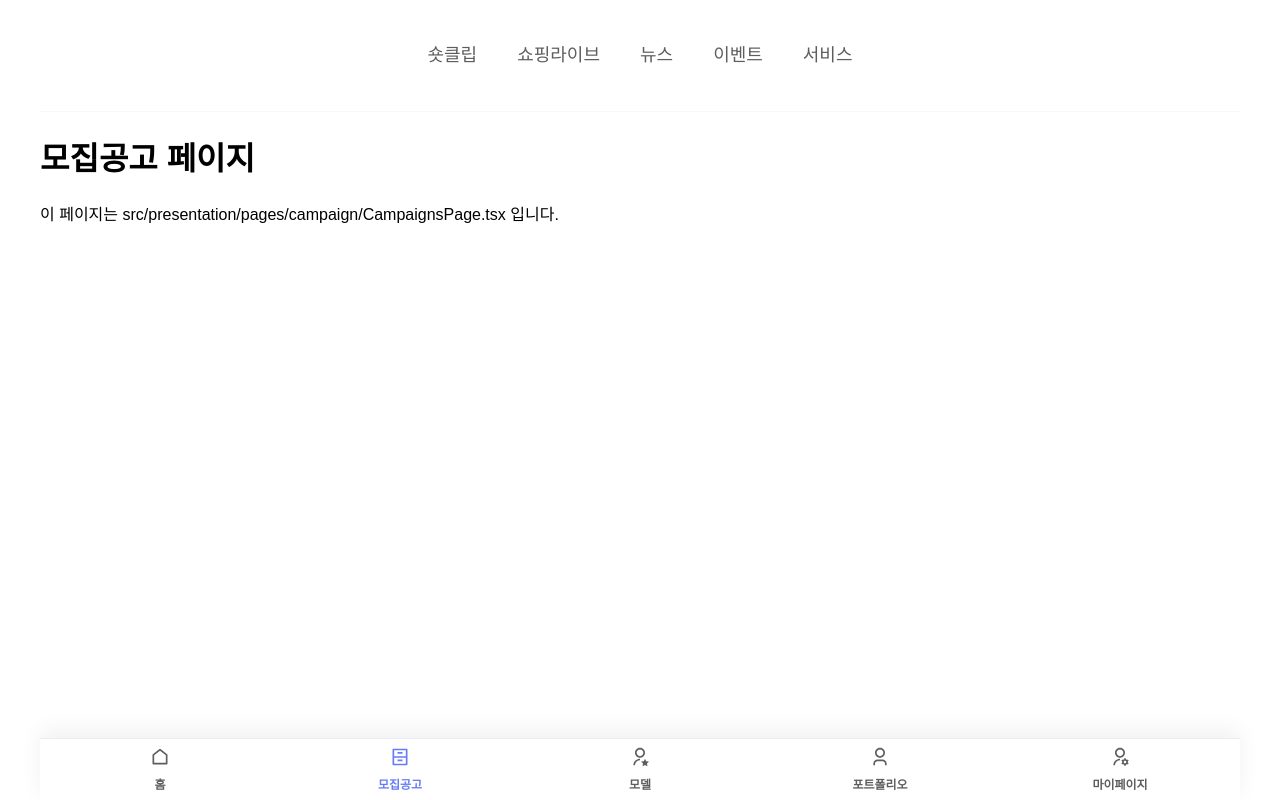
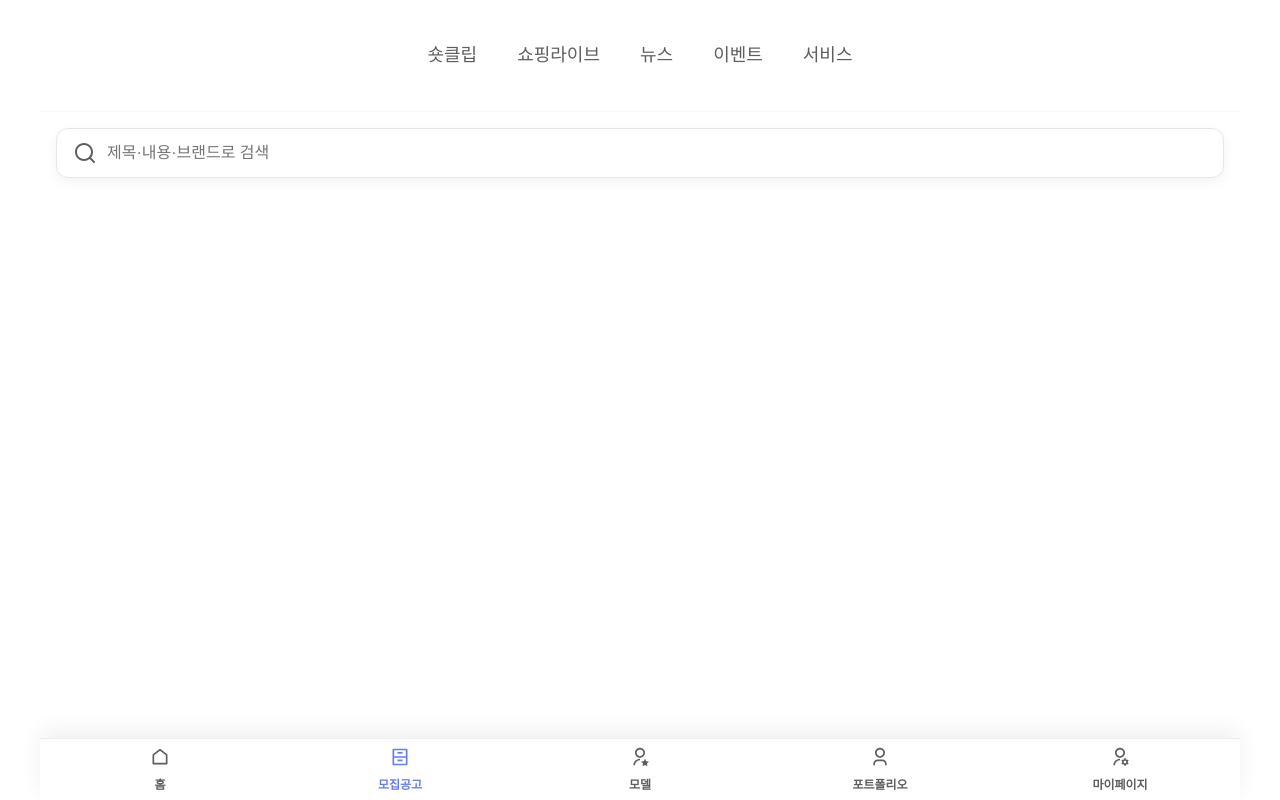
Before and after one commit to livbee-project/front-end-react, a React (Vite) app in the folder livbee-project/: page /campaigns in a window 1280 px wide. Built offline with nearby package versions, Linux system fonts and the light colour scheme; a web font is replaced by a local one.

Commit message:
251105 > front-end > react > 모집공고 >  검색바 적용

```diff
--- a/livbee-project/src/presentation/pages/campaign/CampaignsPage.tsx
+++ b/livbee-project/src/presentation/pages/campaign/CampaignsPage.tsx
@@ -1,17 +1,40 @@
-import React from 'react';
-// (참고) Flutter의 lib/presentation/screens/campaign/campaigns_screen.dart에 해당합니다.
+import React, { useState } from 'react';
+import SearchInput from '@/presentation/components/SearchInput';
 
 const CampaignsPage: React.FC = () => {
+  // (추가) SearchInput의 값을 제어하기 위한 React State
+  const [searchQuery, setSearchQuery] = useState('');
+
+  /**
+   * (추가) SearchInput에서 Enter 키를 누르거나 검색을 실행할 때 호출될 함수
+   */
+  const handleSearchSubmit = (query: string) => {
+    console.log('검색 실행:', query);
+    // TODO: 추후 ViewModel(데이터 관리 로직)과 연결
+  };
+
   return (
-    <div>
+    /*
+      (수정) Flutter 원본의 ListHeaderSection이
+      가지고 있던 'padding: const EdgeInsets.all(16.0)'을 적용합니다.
+    */
+    <div style={{ padding: '16px' }}>
       {/*
-        TODO: Flutter 원본을 참고하여
-        ListHeaderSection, 공고 카드 리스트(ListView) 구현 필요
+        (수정) 기존 <h1>, <p> 태그 대신
+        SearchInput 컴포넌트를 렌더링합니다.
       */}
-      <h1>모집공고 페이지</h1>
-      <p>
-        이 페이지는 src/presentation/pages/campaign/CampaignsPage.tsx 입니다.
-      </p>
+      <SearchInput
+        // Flutter 원본의 searchHintText를 적용
+        placeholder="제목·내용·브랜드로 검색"
+        value={searchQuery}
+        onChange={(e) => setSearchQuery(e.target.value)}
+        onSearchSubmit={handleSearchSubmit}
+      />
+
+      {/*
+        TODO: 추후 이 아래에 정렬 드롭다운, 총 N건,
+        그리고 공고 카드 리스트가 렌더링될 예정입니다.
+      */}
     </div>
   );
 };
```
